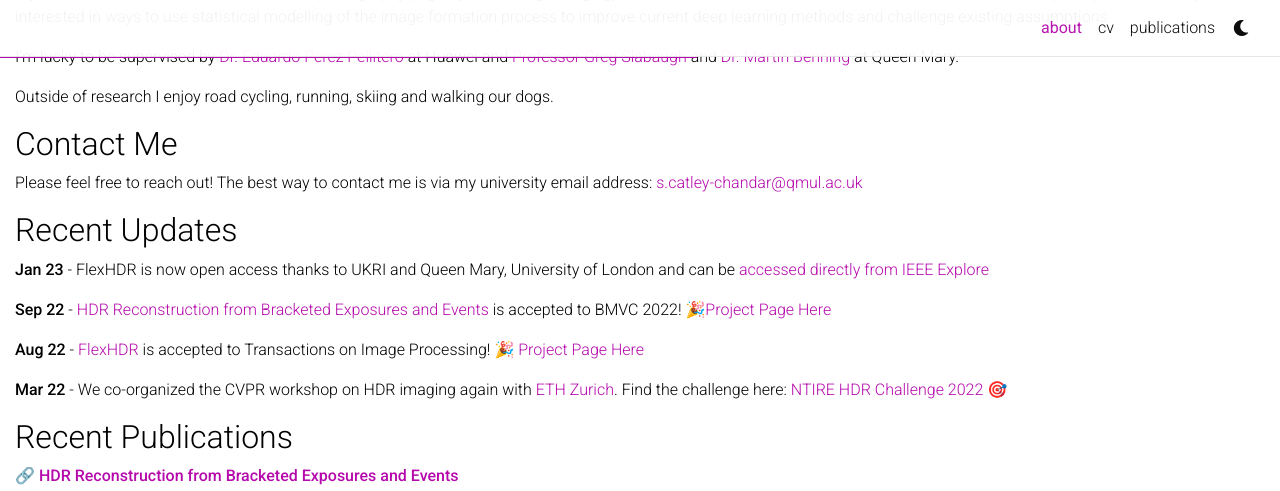
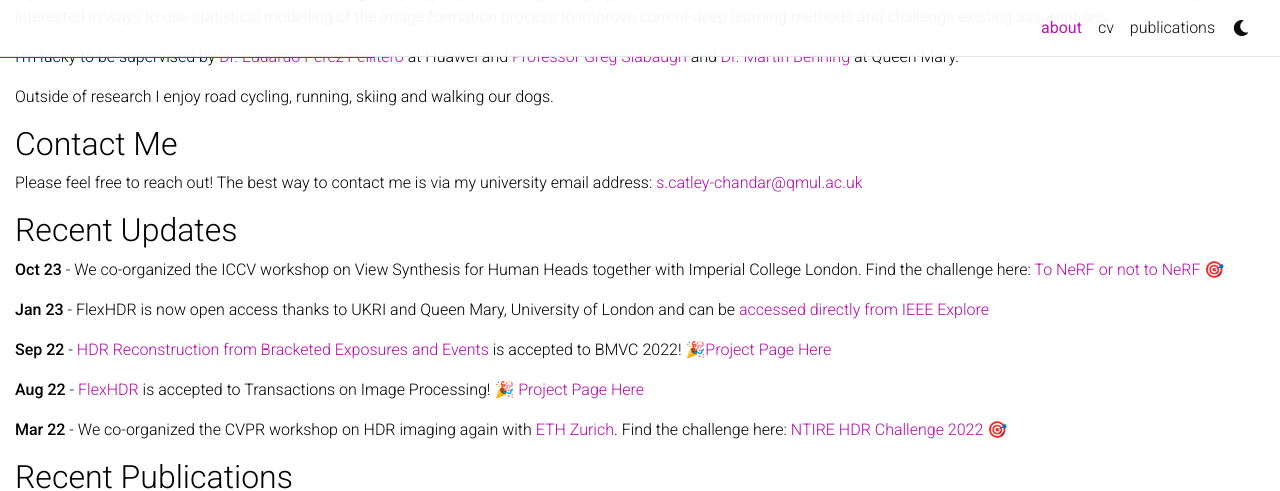
Before and after one commit to sib1/sib1.github.io, a Jekyll site: the page built from _pages/about.md, in a window 1280 px wide and 1400 px high, scrolled down 228 px. Shown: the top 491 px of the window. Built offline with Jekyll 4.4.1, drawn with Linux system fonts in a browser that asks for light colours; comment, search, counter and statistics services are not loaded; a style sheet for code colours, icons or effects is not loaded; some of the changed text lies outside the part shown.

Commit message:
Update about.md

```diff
--- a/_pages/about.md
+++ b/_pages/about.md
@@ -23,6 +23,8 @@
 
 ## Recent Updates
 
+**Oct 23** - We co-organized the ICCV workshop on View Synthesis for Human Heads together with Imperial College London. Find the challenge here: [To NeRF or not to NeRF](https://sites.google.com/view/vschh/home) 🎯
+
 **Jan 23** - FlexHDR is now open access thanks to UKRI and Queen Mary, University of London and can be [accessed directly from IEEE Explore](https://ieeexplore.ieee.org/document/9881970)
 
 **Sep 22** - [HDR Reconstruction from Bracketed Exposures and Events](https://arxiv.org/abs/2203.14825) is accepted to BMVC 2022! 🎉[Project Page Here](https://perezpellitero.github.io/projects/events_hdr/)
@@ -34,20 +36,28 @@
 
 ## Recent Publications
 
+🔗 **[VSCHH 2023: A Benchmark for the View Synthesis Challenge of Human Heads](https://openaccess.thecvf.com/content/ICCV2023W/RHWC/html/Jang_VSCHH_2023_A_Benchmark_for_the_View_Synthesis_Challenge_of_ICCVW_2023_paper.html)**
+
+<img width="300" alt="architecture figure" src="/assets/img/vschh.png">
+Youngkyoon Jang, Jiali Zheng, Jifei Song, Helisa Dhamo, Eduardo Perez-Pellitero, Thomas Tanay, Matteo Maggioni, Richard Shaw, **Sibi Catley-Chandar**, Yiren Zhou, Jiankang Deng
+**ICCVW 2023**
+
 🔗 **[HDR Reconstruction from Bracketed Exposures and Events](https://bmvc2022.mpi-inf.mpg.de/0601.pdf)**
 [Project Page](https://perezpellitero.github.io/projects/events_hdr/)
 
 <img width="300" alt="architecture figure" src="/assets/img/events.png">
-Richard Shaw, **Sibi Catley-Chandar**, Ales Leonardis, Eduardo Perez-Pellitero,
+Richard Shaw, **Sibi Catley-Chandar**, Ales Leonardis, Eduardo Perez-Pellitero
 **BMVC 2022**
 
 🔗 **[FlexHDR: Modelling Alignment and Exposure Uncertainties for Flexible HDR Imaging](https://ieeexplore.ieee.org/document/9881970)**
 [Project Page](https://perezpellitero.github.io/projects/flexhdr/)
 
 <img width="300" alt="architecture figure" src="/assets/img/flexhdr.png">
-**Sibi Catley-Chandar**, Thomas Tanay, Lucas Vandroux, Aleš Leonardis, Gregory Slabaugh, Eduardo Pérez-Pellitero, **Transactions on Image Processing, September 2022**
+**Sibi Catley-Chandar**, Thomas Tanay, Lucas Vandroux, Aleš Leonardis, Gregory Slabaugh, Eduardo Pérez-Pellitero
+**Transactions on Image Processing, September 2022**
 
 🔗 **[NTIRE 2022 Challenge on High Dynamic Range Imaging: Methods and Results](https://arxiv.org/abs/2205.12633)**
+
 <img width="300" alt="architecture figure" src="/assets/img/ntire22.png">
 Eduardo Pérez-Pellitero, **Sibi Catley-Chandar**, Richard Shaw, Aleš Leonardis, Radu Timofte
-**CVPR Workshops, 2022**
+**CVPRW, 2022**
```
